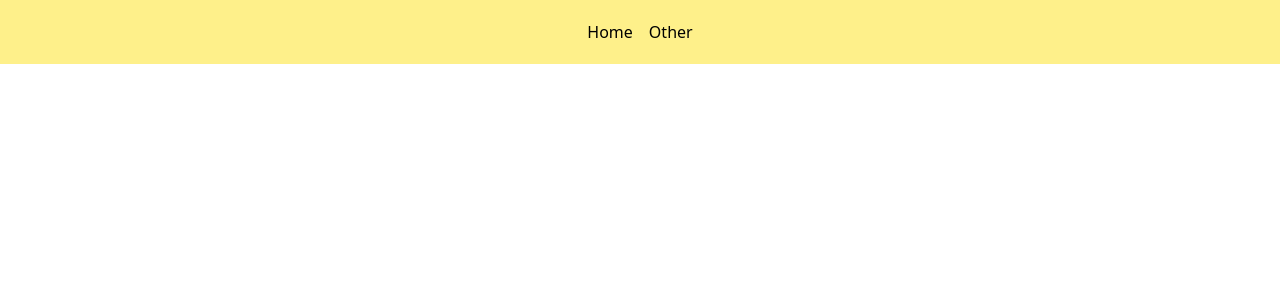
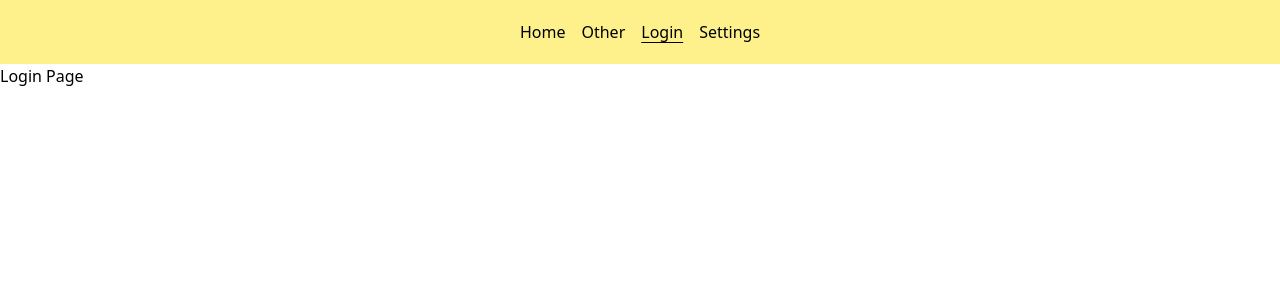
Before and after one commit to Isacampos8a/Project5, a Vue app: page /login in a window 1280 px wide. Before the commit this address had no page. Shown: the top 300 px of the page. Built offline with nearby package versions, Linux system fonts and the light colour scheme.

Commit message:
Finished Nav Menu

```diff
--- a/src/components/NavMenu.vue
+++ b/src/components/NavMenu.vue
@@ -2,6 +2,9 @@
   <nav class="bg-yellow-200 p-5">
     <RouterLink to="/">Home</RouterLink>
     <RouterLink to="/other">Other</RouterLink>
+    <RouterLink to="/login">Login</RouterLink>
+    <RouterLink to="/Settings">Settings</RouterLink>
+
   </nav>
 </template>
 
--- a/src/router.js
+++ b/src/router.js
@@ -1,10 +1,15 @@
 import { createRouter, createWebHistory } from 'vue-router'
 
 import HomePage from '@/views/HomePage.vue'
+import LoginPage from './views/LoginPage.vue'
+import SettingsPage from './views/SettingsPage.vue'
 
 const routes = [
   { path: '/', name: 'Home', component: HomePage },
   { path: '/other', name: 'Other', component: () => import('@/views/OtherPage.vue') },
+  { path: '/login', name: 'LoginPage', component: LoginPage },
+  { path: '/settings', name: 'SettingsPage', component: SettingsPage },
+
 ]
 
 const router = createRouter({
--- /dev/null
+++ b/src/views/LoginPage.vue
@@ -0,0 +1,10 @@
+<script setup>
+
+
+</script>
+
+<template>
+    Login Page
+
+
+</template>
--- /dev/null
+++ b/src/views/SettingsPage.vue
@@ -0,0 +1,9 @@
+<script setup>
+
+
+</script>
+
+<template>
+    Settings Page
+
+</template>
```
